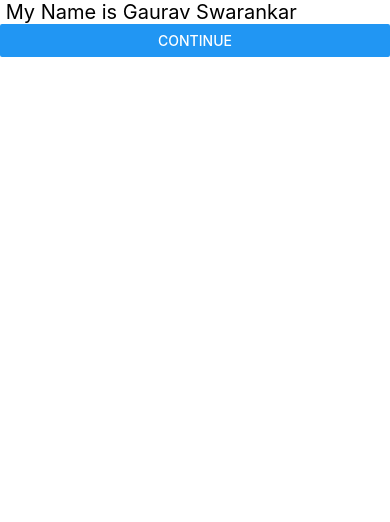
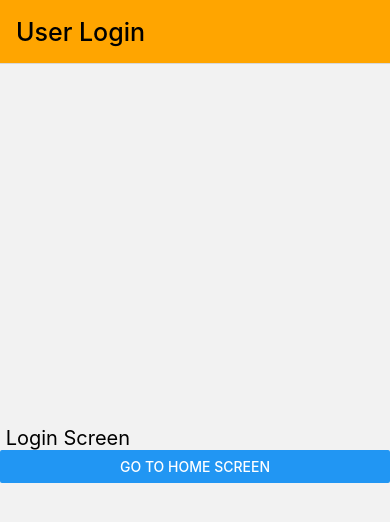
Before and after one commit to Anonymousgaurav/react_basics, a React Native app: screen / in a window 390 px wide. Shown: the top 522 px of the page. Built offline with nearby package versions, Linux system fonts and the light colour scheme.

Commit message:
stack navigation style implemented

```diff
--- a/App.tsx
+++ b/App.tsx
@@ -1,19 +1,54 @@
 import React from 'react';
 import {
-  Button,
-  SafeAreaView,
-  Text
+  Text,
+  View,
+  Button
 } from 'react-native';
 
+import { NavigationContainer } from '@react-navigation/native'
+import { createNativeStackNavigator } from '@react-navigation/native-stack'
 
+const Stack = createNativeStackNavigator();
 function App() {
-  return(
-<SafeAreaView>
-  <Text style={{fontSize : 20}}> My Name is Gaurav Swarankar</Text>
-  <Button title='Continue'></Button>
-</SafeAreaView>
+  return (
+    <NavigationContainer>
+    <Stack.Navigator screenOptions={{
+      title: "User Login",
+      headerStyle : {
+        backgroundColor : "orange"
+      },
+      headerTintColor : "sky-blue",
+      headerTitleStyle :{
+        fontSize : 25
+      }
+    }}>
+    <Stack.Screen name='Login' component={Login}
 
-  );
+
+    />
+      <Stack.Screen name='Home' component={Home} />
+
+    </Stack.Navigator>
+  </NavigationContainer>
+  )
+}
+
+const Home = () => {
+  return (
+    <View style={{flex : 1,justifyContent : "center",alignContent:"center"}}>
+      <Text style={{ fontSize: 20 }}> Home Screen </Text>
+    </View>
+  )
+}
+
+
+const Login = (props) => {
+  return (
+    <View style={{flex : 1,justifyContent : "center",alignContent:"center"}}>
+      <Text style={{ fontSize: 20 }}> Login Screen </Text>
+      <Button title='Go To Home Screen' onPress={() => props.navigation.navigate("Home")}/>
+    </View>
+  )
 }
 
 
```
Also changed, not shown: package.json (+6 -1 lines), 1 other file (tests, documents, lock files or other folders).
